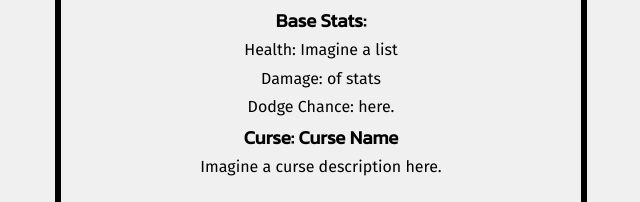
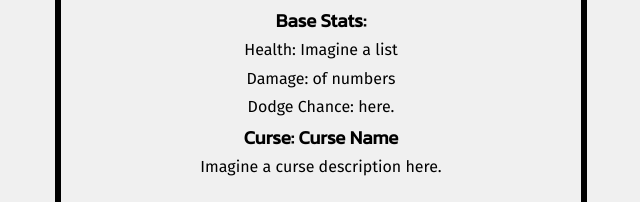
Before and after one commit to 703337/LS-Game-Enhanced, a plain HTML site: page index.html in a window 1280 px wide. Shown: the part 296-498 px from the top of the page, 319-959 px from the left. Drawn offline with Linux system fonts and the light colour scheme.

Commit message:
Update index.html

```diff
--- a/index.html
+++ b/index.html
@@ -73,7 +73,7 @@
             <article id="MenuContent">
                 <h3>Base Stats:</h3>
                 <p>Health: Imagine a list</p>
-                <p>Damage: of stats</p>
+                <p>Damage: of numbers</p>
                 <p>Dodge Chance: here.</p>
                 <h3>Curse: Curse Name</h3>
                 <p>Imagine a curse description here.</p>
```
